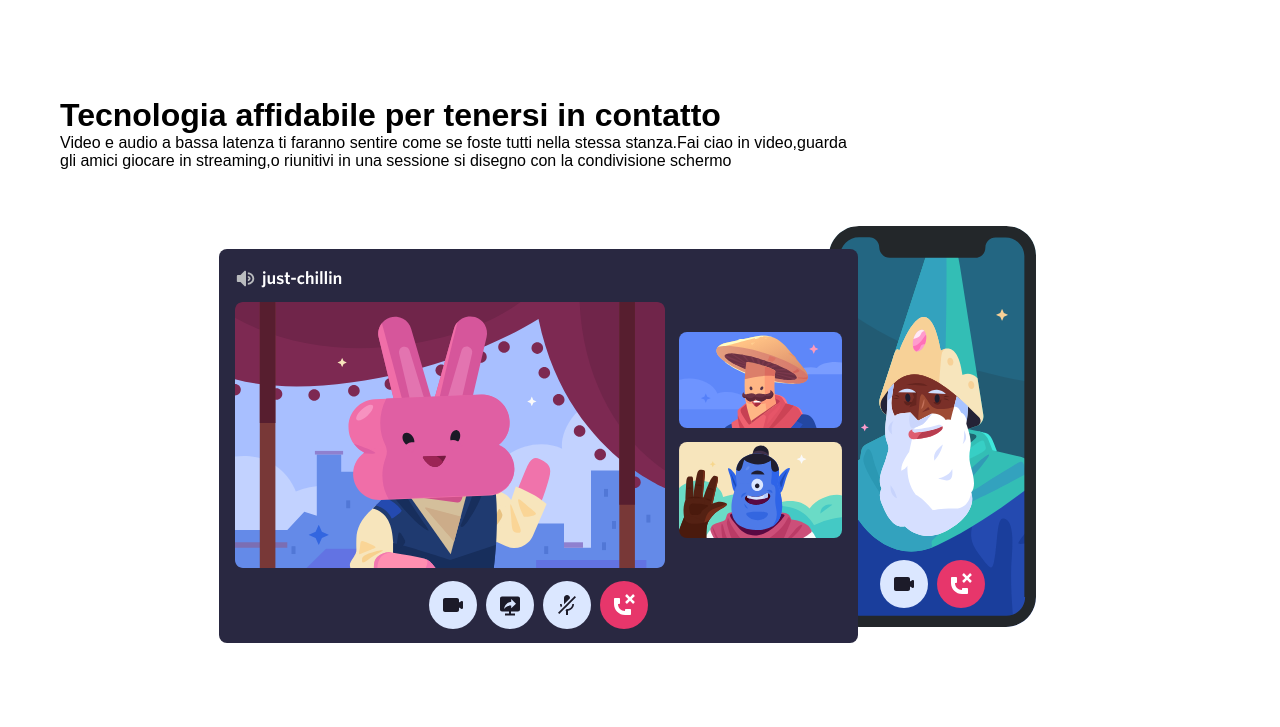
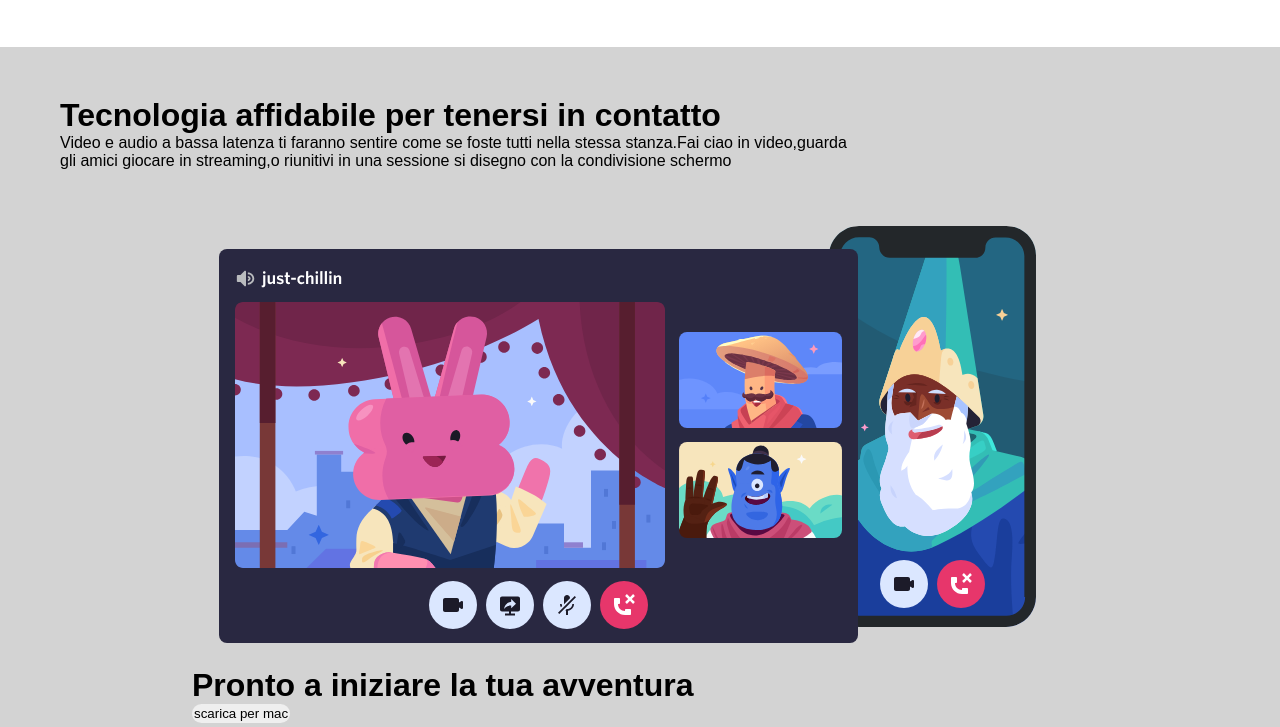
Before and after one commit to francescolazzarin/htmlcss-discord, a plain HTML site: page index.html in a window 1280 px wide. Shown: the part 2333-3060 px from the top of the page. Drawn offline with Linux system fonts and the light colour scheme.

Commit message:
feat(main)

```diff
--- a/css/main.css
+++ b/css/main.css
@@ -115,22 +115,20 @@ h2{
 }
 
 .container.titoloimg{
-    /* background-color: #D3D3D3; */
+    background-color: #D3D3D3;
     min-height: 1000px;
 }
 .margin{
     margin-left: 60px;
 }
-.flexmain.verde{
+.flexmain.bigimg{
     min-height: 900px;
-    margin-top: 0;
-}
-.verde{
-    /* background-color: green; */
-    margin-top:50px;
-    margin-bottom: 50px;
     background-image: url(../img/item4-big.svg);
     background-repeat: no-repeat;
+}
+.mac{
+     align-self: center;
+     padding-top: 150px;
 }
 .grigioscuro{
     min-height: 740px;
--- a/index.html
+++ b/index.html
@@ -83,8 +83,12 @@
                     <h2>Tecnologia affidabile per tenersi in contatto</h2>
                     <p>Video e audio a bassa latenza ti faranno sentire come se foste tutti nella stessa stanza.Fai ciao in video,guarda <br>gli amici giocare in streaming,o riunitivi in una sessione si disegno con la condivisione schermo</p>
                 </div>
-                <div class="flexmain verde">
+                <div class="flexmain bigimg">
                     <div class="immaginegrande"></div>
+                    <div class="mac">
+                        <h2>Pronto a iniziare la tua avventura</h2>
+                        <button><span>scarica per mac</span></button>
+                    </div>
                 </div>
             </div>
         </div>
```
